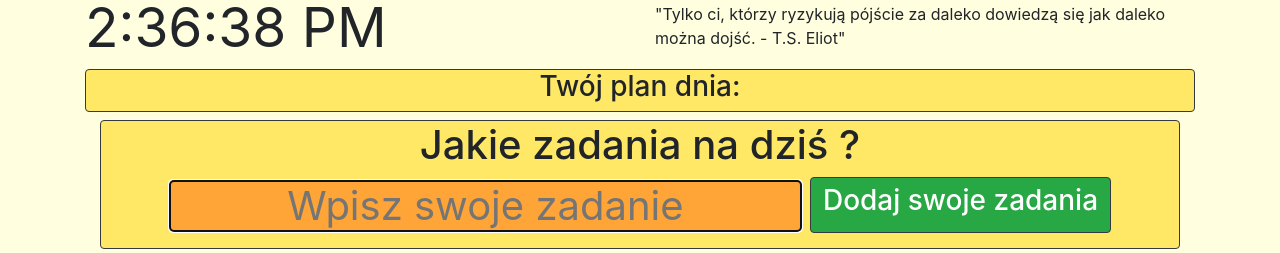
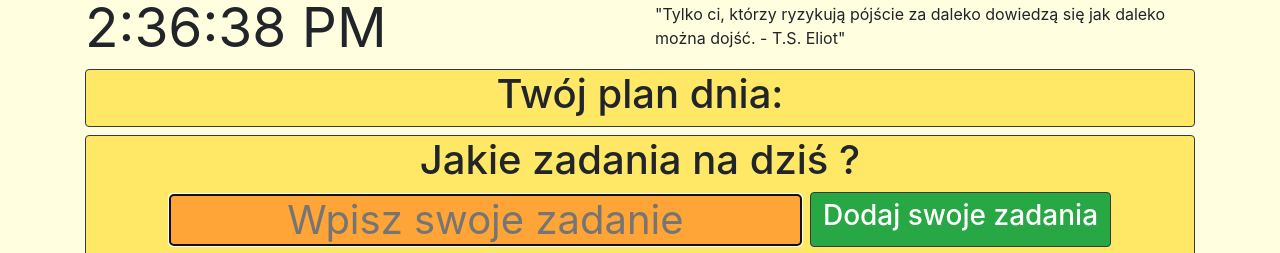
Before and after one commit to JacekKomar/toolbox, a React (Create React App) app: page /#/dayplan in a window 1280 px wide. Shown: the part 547-800 px from the top of the page. Built offline with nearby package versions, Linux system fonts and the light colour scheme.

Commit message:
Fixed apperance of New windows in DayPlan

```diff
--- a/src/components/dayPlan/DayPlan.js
+++ b/src/components/dayPlan/DayPlan.js
@@ -11,12 +11,11 @@ function DayPlan() {
   return (
     <div className="container">
       <div className="dayPlanTable rounded border border-dark text-center">
-        <h3>Twój plan dnia:</h3>
+        <h1>Twój plan dnia:</h1>
       </div>
       <h1>
-        <div>
-          <DayPlanList />
-        </div>
+        <DayPlanList />
+
         <div className="dayPlanTable rounded border border-dark text-center mb-5 mt-2">
           {" "}
           Wyzwanie codzienne:
--- a/src/components/dayPlan/DayPlanList.js
+++ b/src/components/dayPlan/DayPlanList.js
@@ -42,11 +42,10 @@ function TodoList() {
   };
 
   return (
-    <div className="container col-12">
-      <div className="dayPlanTable rounded border border-dark text-center  mt-2 ">
-        <h1>Jakie zadania na dziś ?</h1>
-        <TodoForm onSubmit={addTodo} />
-      </div>
+    <div className="dayPlanTable rounded border border-dark text-center  mt-2 ">
+      <h1>Jakie zadania na dziś ?</h1>
+      <TodoForm onSubmit={addTodo} />
+
       <Todo
         todos={todos}
         completeTodo={completeTodo}
--- a/src/components/dayPlan/DayPlanToDo.js
+++ b/src/components/dayPlan/DayPlanToDo.js
@@ -28,7 +28,7 @@ const Todo = ({ todos, completeTodo, removeTodo, updateTodo }) => {
   }
 
   return todos.map((todo, index) => (
-    <div className="mb-4 mt-3 dayPlanTable rounded border border-dark text-center">
+    <div className="mb-4 mt-3 dayPlanTable rounded border border-dark text-center mr-3 ml-3">
       <div className={todo.isComplete ? "todo-row" : "todo-row"} key={index}>
         <div key={todo.id} onClick={() => completeTodo(todo.id)}>
           {todo.text}
```
